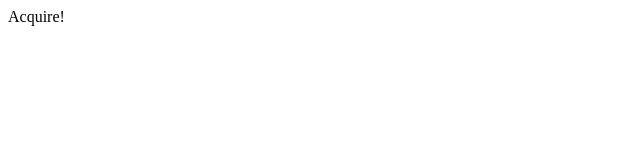
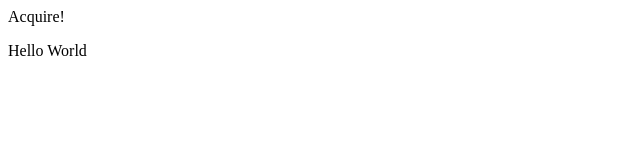
Before and after one commit to nmoll/acquire-engine, a website with bundled scripts: page src/ui/index.html in a window 1280 px wide. Shown: the full height of the page, 0-640 px from the left. Built offline with nearby package versions, Linux system fonts and the light colour scheme.

Commit message:
fix index.html

```diff
--- a/src/ui/index.html
+++ b/src/ui/index.html
@@ -4,6 +4,6 @@
   </head>
   <body>
     Acquire!
-    <script src="./src/ui/index.js"></script>
+    <script src="./src/ui/ui.js"></script>
   </body>
 </html>
```
